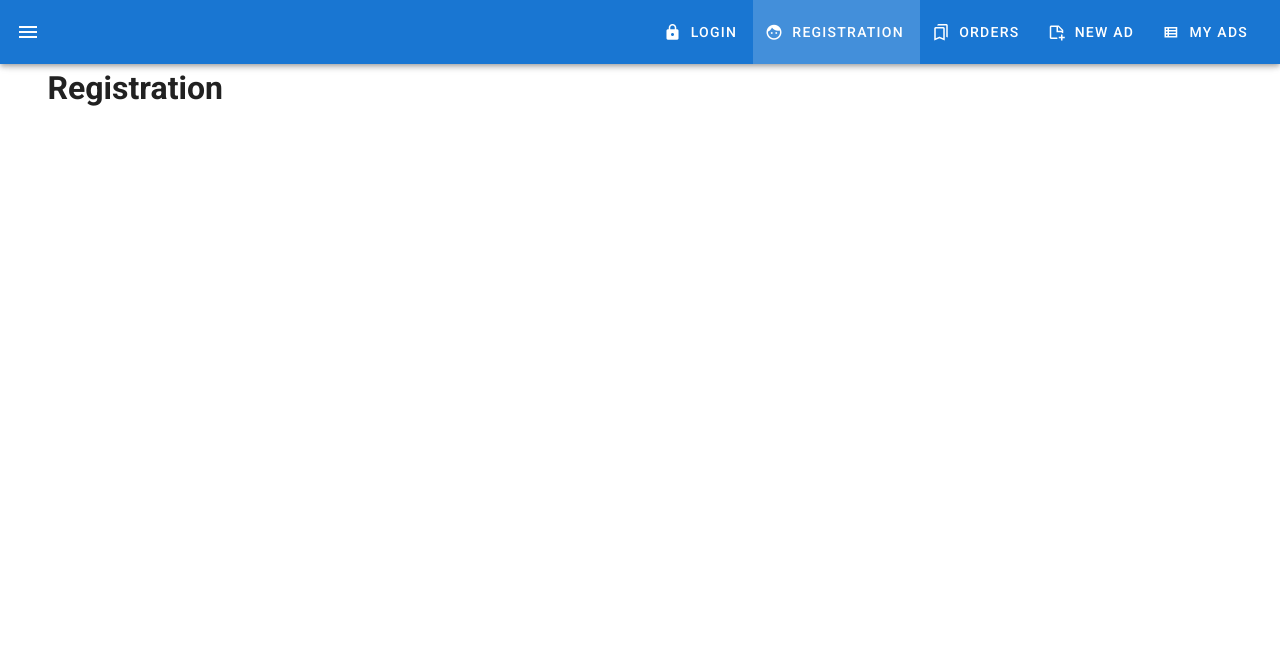
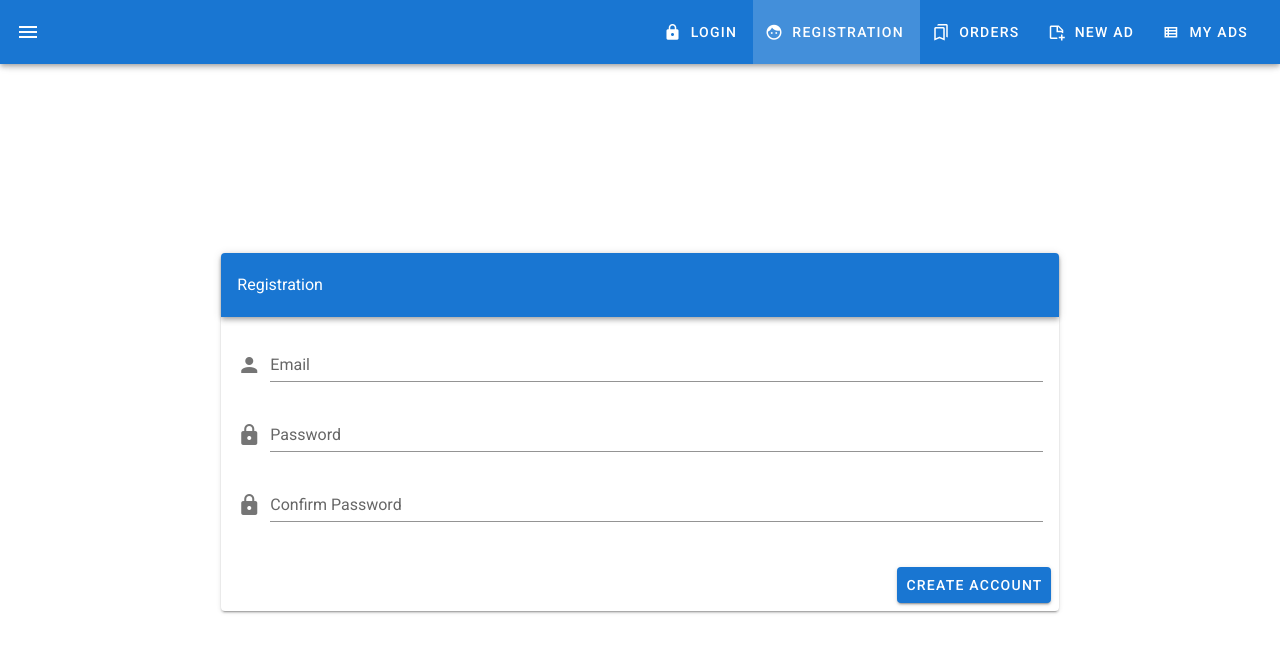
Before and after one commit to MAERRZzz/ad-project, a Vue app: page /registration in a window 1280 px wide. Shown: the top 652 px of the page. Built offline with nearby package versions, Linux system fonts and the light colour scheme.

Commit message:
full раздел Registration

```diff
--- a/src/components/Auth/Registration.vue
+++ b/src/components/Auth/Registration.vue
@@ -1,16 +1,84 @@
 <template>
-	<v-container>
-		<v-layout row>
-			<v-flex xs12>
-				<h1>Registration</h1>
-			</v-flex>
+	<v-container fluid fill-height>
+		<v-layout align-center justify-center>
+		<v-flex xs12 sm8 md8>
+			<v-card class="elevetion-12">
+				<v-toolbar dark color="primary">
+					Registration
+				</v-toolbar>
+				<v-card-text>
+					<v-form v-model="valid" ref="form" lazy-validation>
+						<v-text-field
+						prepend-icon="mdi-account"
+						name="email"
+						label="Email"
+						type="email"
+						v-model="email"
+						:rules="emailRules"
+						></v-text-field>
+						<v-text-field
+                        prepend-icon="mdi-lock"
+                        name="password"
+                        label="Password"
+                        type="password"
+                        v-model="password"
+                        :rules="passwordRules"
+                        >
+                        </v-text-field>
+                        <v-text-field
+                        prepend-icon="mdi-lock"
+                        name="confirm-password"
+                        label="Confirm Password"
+                        type="password"
+                        v-model="confirmPassword"
+                        :rules="confirmPasswordRules"
+                        >
+                        </v-text-field>
+					</v-form>
+				</v-card-text>
+				<v-card-actions>
+					<v-spacer></v-spacer>
+					<v-btn
+					color="primary"
+					@click="onSubmit"
+					:disabled="!valid"
+					>Create Account</v-btn>
+				</v-card-actions>
+			</v-card>
+		</v-flex>
 		</v-layout>
 	</v-container>
 </template>
+
 <script>
 export default {
 	data () {
 		return {
+			valid: false,
+			email: "",
+			password: "",
+			confirmPassword: "",
+			emailRules: [
+			v => !!v || 'E-mail is required',
+			v => /.+@.+\..+/.test(v) || 'E-mail must be valid'
+			],
+			passwordRules: [
+			v => !!v || 'Password is required',
+			v => (v && v.length >= 6) || 'Password must be more or equel than 6 characters'
+			],
+			confirmPasswordRules: [
+			v => !!v || 'Password is required',
+			v => v === this.password || 'Password should match'
+			]
+		}
+	},
+	methods: {
+		onSubmit(){
+			const user = {
+				email: this.email,
+				password: this.password
+			}
+			console.log(user)
 		}
 	}
 }
```
